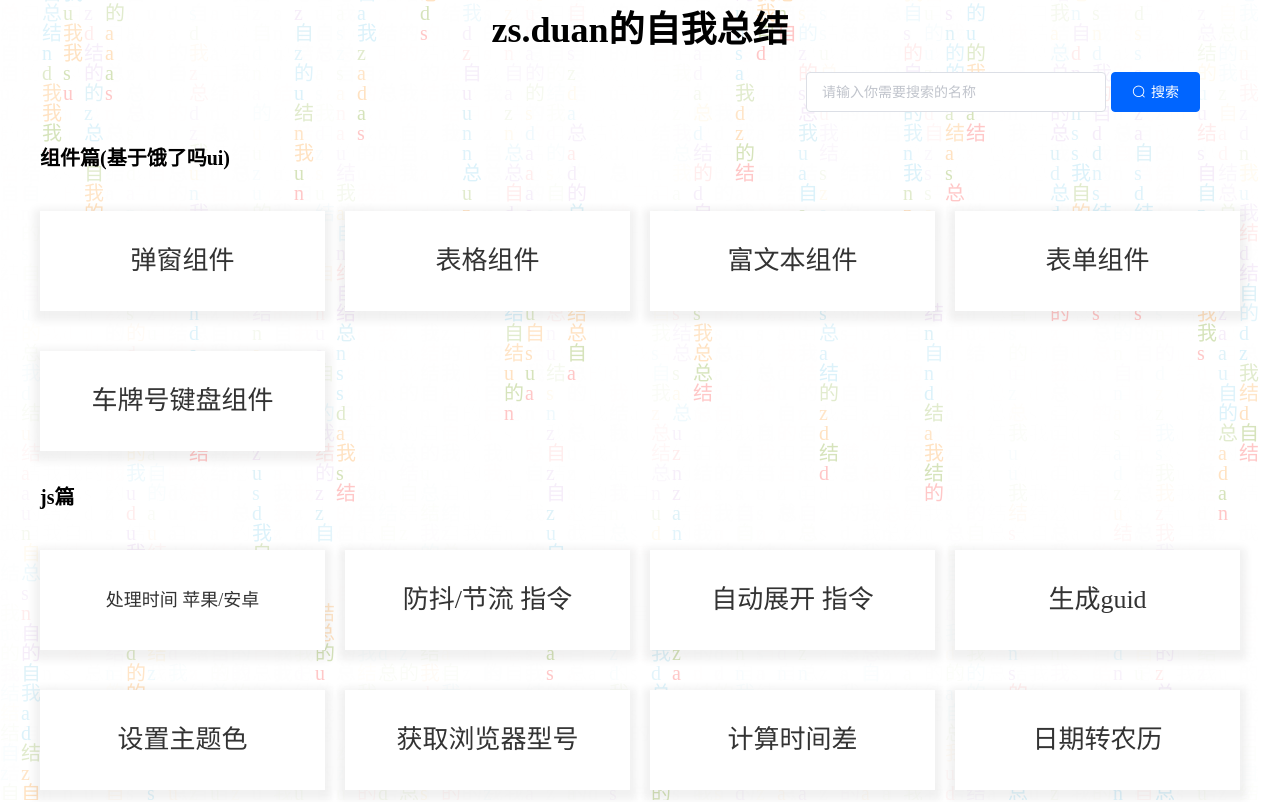
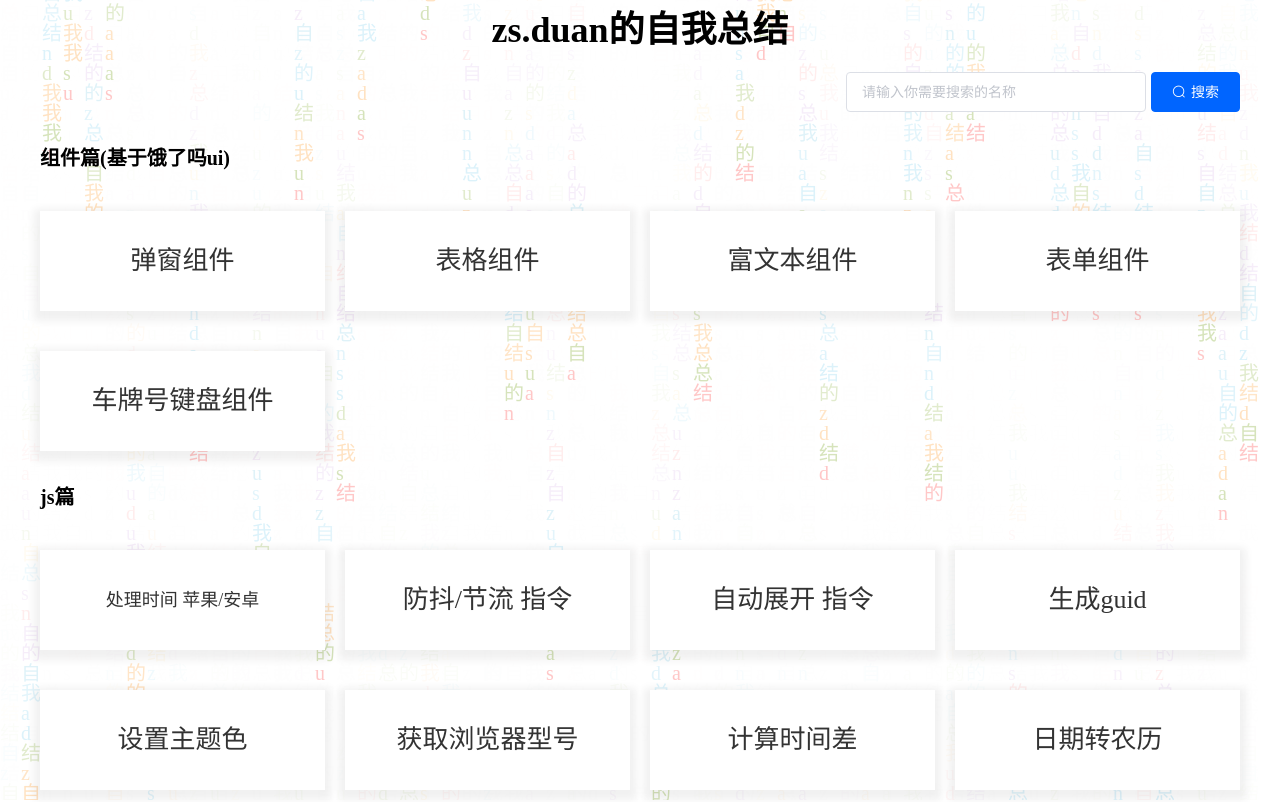
Before and after one commit to zsduan/zsduan-summary, a Vue app: page / in a window 1280 px wide. Shown: the top 802 px of the page. Built offline with nearby package versions, Linux system fonts and the light colour scheme.

Commit message:
修复 搜索显示的bug

```diff
--- a/src/views/Home.vue
+++ b/src/views/Home.vue
@@ -2,7 +2,7 @@
  * @Author: zs.duan
  * @Date: 2022-09-20 13:49:02
  * @LastEditors: zs.duan
- * @LastEditTime: 2022-11-29 18:13:32
+ * @LastEditTime: 2022-11-29 19:49:45
  * @FilePath: \vue2+elui+template\src\views\Home.vue
 -->
 <template>
@@ -179,7 +179,9 @@ export default {
     display: flex;
     justify-content: space-between;
     max-width: 1200px;
+    margin: 0 auto;
     margin-top: 20px;
+
     .right{
         display: flex;
         .btn{
```
